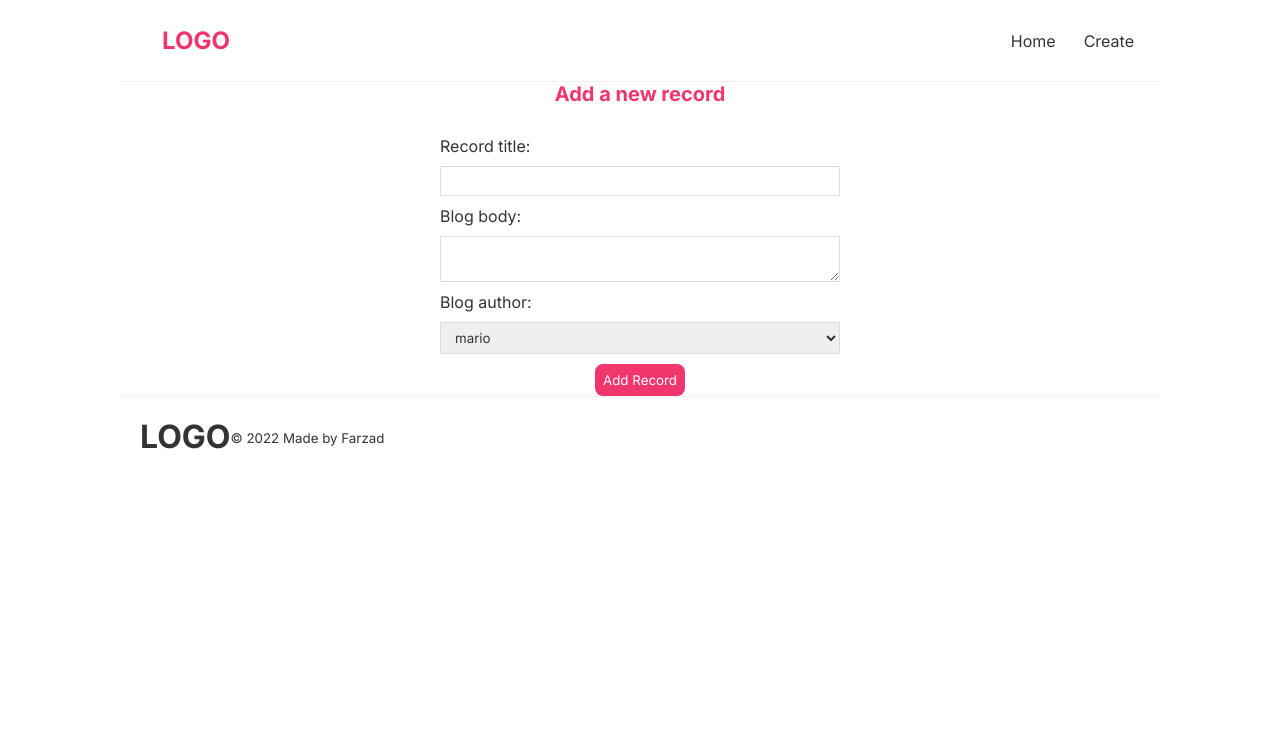
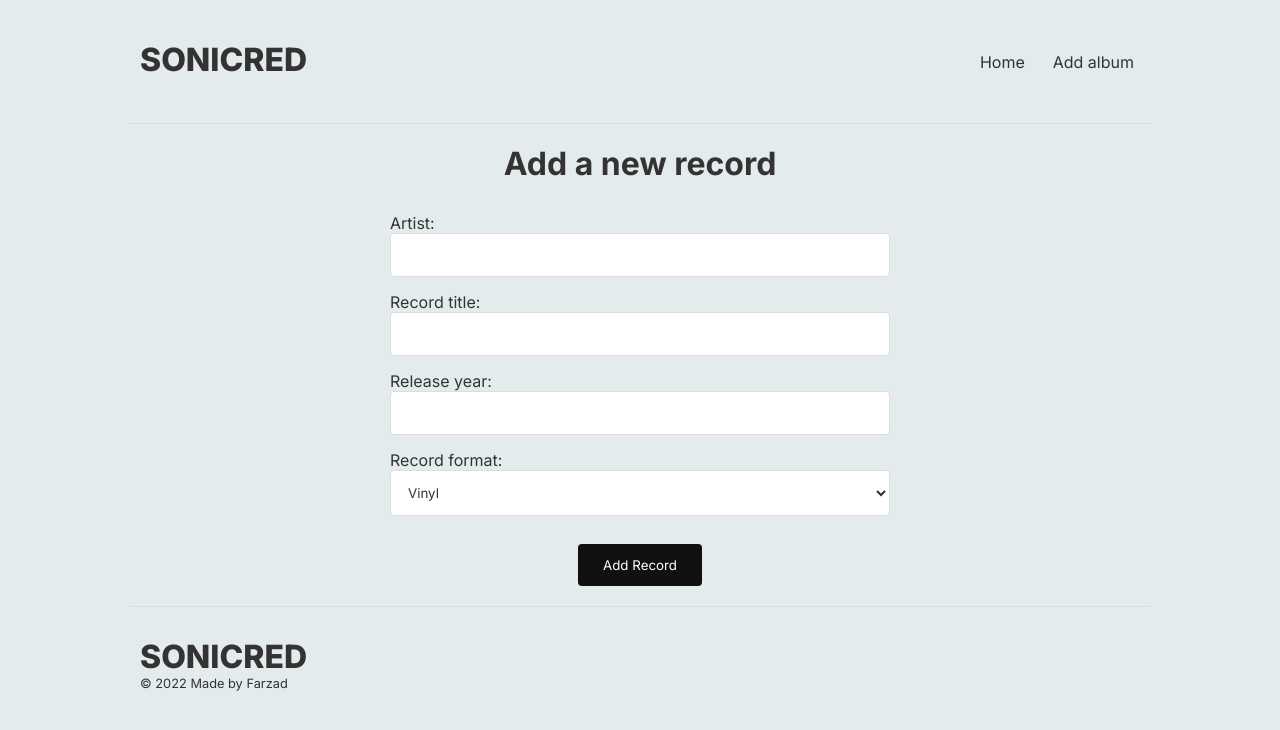
Before and after one commit to Farzad-Fahiminia/1dv613-Project-My-Band, a React (Create React App) app: page /create in a window 1280 px wide. Shown: the top 730 px of the page. Built offline with nearby package versions, Linux system fonts and the light colour scheme.

Commit message:
Add fetch to homepage

```diff
--- a/src/Create.jsx
+++ b/src/Create.jsx
@@ -7,24 +7,28 @@ import React, { useState } from 'react'
  * @return {*} Returns component.
  */
 function Create() {
-  const [title, setTitle] = useState('');
-  const [body, setBody] = useState('');
-  const [author, setAuthor] = useState('mario');
+  const [artist, setArtist] = useState('');
+  const [recordTitle, setRecordTitle] = useState('');
+  const [releaseYear, setReleaseYear] = useState('');
+  const [format, setFormat] = useState('Vinyl');
   const [isPending, setIsPending] = useState(false)
   // const history = useHistory()
 
-  const handleSubmit = (e) => {
-    e.preventDefault()
-    const blog = { title, body, author }
+  const handleSubmit = (event) => {
+    event.preventDefault()
+    const record = {
+      artist, recordTitle, releaseYear, format
+    }
 
     setIsPending(true)
 
-    fetch('http://localhost:8081/blogs', {
+    fetch('http://localhost:8081/api/v1/records', {
       method: 'POST',
       headers: { 'Content-Type': 'application/json' },
-      body: JSON.stringify(blog)
+      body: JSON.stringify(record)
     }).then(() => {
-      // console.log('new blog added')
+      console.log(record)
+      console.log('new record added')
       setIsPending(false)
       // history.go(-1)
       // history.push('/')
@@ -32,17 +36,19 @@ function Create() {
   }
 
   return (
-    <div className="create">
+    <div className="content create">
       <h2>Add a new record</h2>
       <form onSubmit={handleSubmit}>
+        <label>Artist:</label>
+        <input type="text" required value={artist} onChange={(e) => setArtist(e.target.value)} />
         <label>Record title:</label>
-        <input type="text" required value={title} onChange={(e) => setTitle(e.target.value)} />
-        <label>Blog body:</label>
-        <textarea required value={body} onChange={(e) => setBody(e.target.value)} />
-        <label>Blog author:</label>
-        <select value={author} onChange={(e) => setAuthor(e.target.value)}>
-          <option value="mario">mario</option>
-          <option value="yoshi">yoshi</option>
+        <input type="text" required value={recordTitle} onChange={(e) => setRecordTitle(e.target.value)} />
+        <label>Release year:</label>
+        <input type="number" required value={releaseYear} onChange={(e) => setReleaseYear(e.target.value)} />
+        <label>Record format:</label>
+        <select value={format} onChange={(e) => setFormat(e.target.value)}>
+          <option value="Vinyl">Vinyl</option>
+          <option value="CD">CD</option>
         </select>
         { !isPending && <button type="submit">Add Record</button> }
         { isPending && <button disabled type="submit">Add Record...</button> }
--- a/src/Footer.jsx
+++ b/src/Footer.jsx
@@ -8,9 +8,9 @@ import React from 'react'
 function Footer() {
   return (
     <footer className="site-footer">
-      <h1>LOGO</h1>
-      <div className="links">
-        <p><small>© 2022 Made by Farzad</small></p>
+      <h1>SONICRED</h1>
+      <div className="site-info">
+        <p>© 2022 Made by Farzad</p>
       </div>
     </footer>
   )
--- a/src/Header.jsx
+++ b/src/Header.jsx
@@ -9,10 +9,10 @@ import { Link } from 'react-router-dom'
 function Header() {
   return (
     <nav className="navbar">
-      <Link to="/"><h1>LOGO</h1></Link>
+      <h1><Link to="/">SONICRED</Link></h1>
       <div className="links">
         <Link to="/">Home</Link>
-        <Link to="/create">Create</Link>
+        <Link to="/create">Add album</Link>
       </div>
     </nav>
   )
--- a/src/Home.jsx
+++ b/src/Home.jsx
@@ -1,27 +1,4 @@
-import React from 'react'
-
-const events = [
-  {
-    id: 1,
-    artist: 'Pearl Jam',
-    setlist: ['Go', 'Animal', 'Oceans'],
-    venue: 'Sjöhistoriska Museet',
-    country: 'Germany',
-    city: 'Berlin',
-    year: 2018
-  }
-]
-
-const records = [
-  {
-    id: 1,
-    artist: 'Foo Fighters',
-    playlist: ['Everlong', 'My Hero', 'Shame'],
-    album: 'The Colour and the Shape',
-    year: 1996,
-    format: 'Vinyl'
-  }
-]
+import React, { useState } from 'react'
 
 /**
  * Home component.
@@ -29,16 +6,37 @@ const records = [
  * @return {*} Returns component.
  */
 function Home() {
-  const fetchData = async () => {
-    const data = await fetch('http://localhost:8081/api/v1/records/62616235caa79834ef629410')
-    const jsonData = await data.json()
-    // console.log(jsonData)
-    return jsonData
+  const [record, setRecord] = useState(null)
+
+  // const record = fetch('http://localhost:8081/api/v1/records/62616235caa79834ef629410', {
+  //   method: 'GET',
+  //   headers: { 'Content-Type': 'application/json' },
+  //   // body: JSON.stringify(record)
+  // }).then(() => {
+  //   console.log('Get record REACT')
+  //   // setIsPending(false)
+  //   // history.go(-1)
+  //   // history.push('/')
+  // })
+  // console.log(record)
+
+  /**
+   * Fetches records.
+   *
+   * @returns {*} - Nothing.
+   */
+  function fetchData() {
+    if (record === null) {
+      const apiUrl = 'http://localhost:8081/api/v1/records/'
+      fetch(apiUrl)
+        .then((response) => response.json())
+        .then((data) => setRecord(data))
+    }
   }
 
   fetchData()
 
-  // console.log(fetchData)
+  // console.log(data)
 
   // const test = () => {
   //   fetch('http://localhost:8081/api/v1/records/62616235caa79834ef629410', {
@@ -53,8 +51,8 @@ function Home() {
 
   return (
     <div className="content">
-      <p>Homepage...</p>
-
+      {/* <p>Homepage...</p>
+      <br />
       <div className="event">
         <h1>Latest event</h1>
         <h2>
@@ -95,26 +93,28 @@ function Home() {
         </p>
       </div>
 
-      <br />
+      <br /> */}
 
       <div className="database">
         <h2>Recently added record</h2>
-        <h3>
-          {records[0].artist}
-          {' '}
-          -
-          {records[0].album}
-        </h3>
-        <p>
-          {records[0].format}
+        {/* {record !== null && <p>{record.artist} - {record.recordTitle}</p>} */}
+        {record !== null && record.map((records) => (
+          <div>
+            <p>{records.artist} - {records.recordTitle}, {records.releaseYear}</p>
+            <p>{records.format}</p>
+            <br />
+          </div>
+        ))}
+        {/* <p>
+          {record[0].format}
           ,
-          {records[0].year}
-        </p>
-        <br />
+          {record[0].year}
+        </p> */}
+        {/* <br />
         <h4>Playlist</h4>
         <p>
-          {records[0].playlist.map((song) => <p>{song}</p>)}
-        </p>
+          {record[0].playlist.map((song) => <p>{song}</p>)}
+        </p> */}
       </div>
     </div>
   )
--- a/src/index.css
+++ b/src/index.css
@@ -1,22 +1,38 @@
 @import url('https://fonts.googleapis.com/css2?family=Inter:wght@100;200;300;400;500;600;700;800;900&display=swap');
 
-/* base styles */
+/* ------ General ------ */
 * {
   margin: 0;
   font-family: 'Inter', sans-serif;
   color: #333;
+  background-color: rgb(227, 235, 236);
 }
+
+h1, h2, h3, h4, h5, h6 {
+  margin-bottom: 1em;
+}
+
 .navbar {
-  padding: 20px;
+  padding: 30px 10px;
   display: flex;
   align-items: center;
   max-width: 1000px;
   margin: 0 auto;
-  border-bottom: 1px solid #f2f2f2;
+  border-bottom: 1px solid #00000010;
 }
 .navbar h1 {
-  color: #f1356d;
+  color: #c62233;
 }
+
+.navbar h1 a {
+  margin-left: 0 !important;
+  padding: 0 !important;
+  font-weight: 800;
+  font-size: 32px;
+  position: relative;
+  top: 10px
+}
+
 .navbar .links {
   margin-left: auto;
 }
@@ -26,7 +42,7 @@
   padding: 6px;
 }
 .navbar a:hover {
-  color: #f1356d;
+  color: #c62233;
 }
 .content {
   max-width: 1000px;
@@ -44,25 +60,23 @@
   box-shadow: 1px 3px 5px rgba(0,0,0,0.1);
 }
 .blog-preview h2 {
-  font-size: 20px;
-  color: #f1356d;
+  font-size: 32px;
   margin-bottom: 8px;
 }
-.blog-preview a{
+.blog-preview a {
   text-decoration: none;
 }
 
 /* blog details page */
 .blog-details h2 {
-  font-size: 20px;
-  color: #f1356d;
+  font-size: 32px;
   margin-bottom: 10px;
 }
 .blog-details div {
   margin: 20px 0;
 }
 .blog-details button {
-  background: #f1356d;
+  background: #c62233;
   color: #fff;
   border: 0;
   padding: 8px;
@@ -72,7 +86,7 @@
 
 /* create new blog form */
 .create {
-  max-width: 400px;
+  max-width: 500px;
   margin: 0 auto;
   text-align: center;
 }
@@ -81,34 +95,48 @@
   display: block;
 }
 .create h2 {
-  font-size: 20px;
-  color: #f1356d;
+  font-size: 32px;
   margin-bottom: 30px;
 }
 .create input, .create textarea, .create select {
   width: 100%;
-  padding: 6px 10px;
-  margin: 10px 0;
+  padding: 13px;
+  margin: 0 0 15px 0;
   border: 1px solid #ddd;
   box-sizing: border-box;
   display: block;
+  border-radius: 4px;
+  background-color: #fff;
 }
 .create button {
-  background: #f1356d;
+  background: #111;
   color: #fff;
   border: 0;
-  padding: 8px;
-  border-radius: 8px;
+  padding: 13px 25px;
+  border-radius: 4px;
   cursor: pointer;
+  margin-top: 1em;
+}
+
+.create button:hover {
+  background-color: #c62233;
 }
 
 
 /* ------ Footer ------ */
 .site-footer {
-  padding: 20px;
-  display: flex;
+  padding: 30px 10px;
   align-items: center;
   max-width: 1000px;
   margin: 0 auto;
-  border-top: 1px solid #f2f2f2;
+  border-top: 1px solid #00000010;
 }
+
+.site-footer h1 {
+  font-weight: 800;
+  margin-bottom: 0;
+}
+
+.site-info {
+  font-size: 0.8em;
+}
```
Also changed, not shown: .eslintrc.json.
